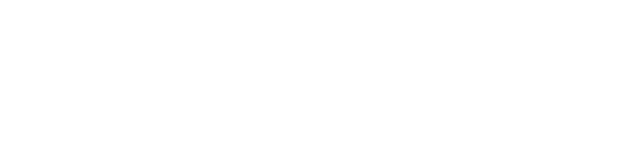
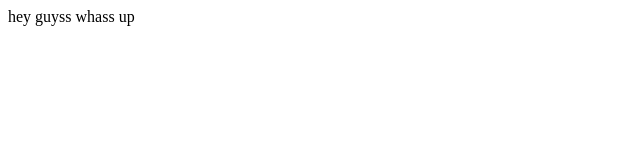
Before and after one commit to aashutosh2sharma/first-demo, a plain HTML site: page index.html in a window 1280 px wide. Shown: the whole page, without its empty margins (0-640 px from the left). Drawn offline with Linux system fonts and the light colour scheme.

Commit message:
Update index.html

```diff
--- a/index.html
+++ b/index.html
@@ -6,6 +6,7 @@
     <title>Sample</title>
 </head>
 <body>
+    hey guyss whass up
 
 </body>
 </html>
```
